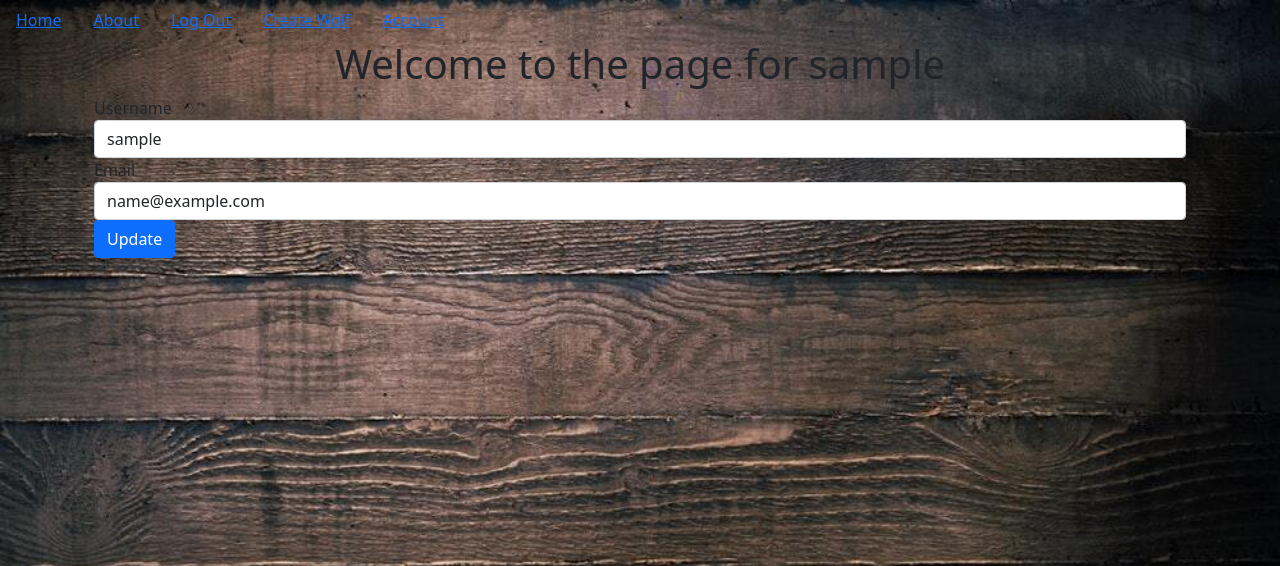
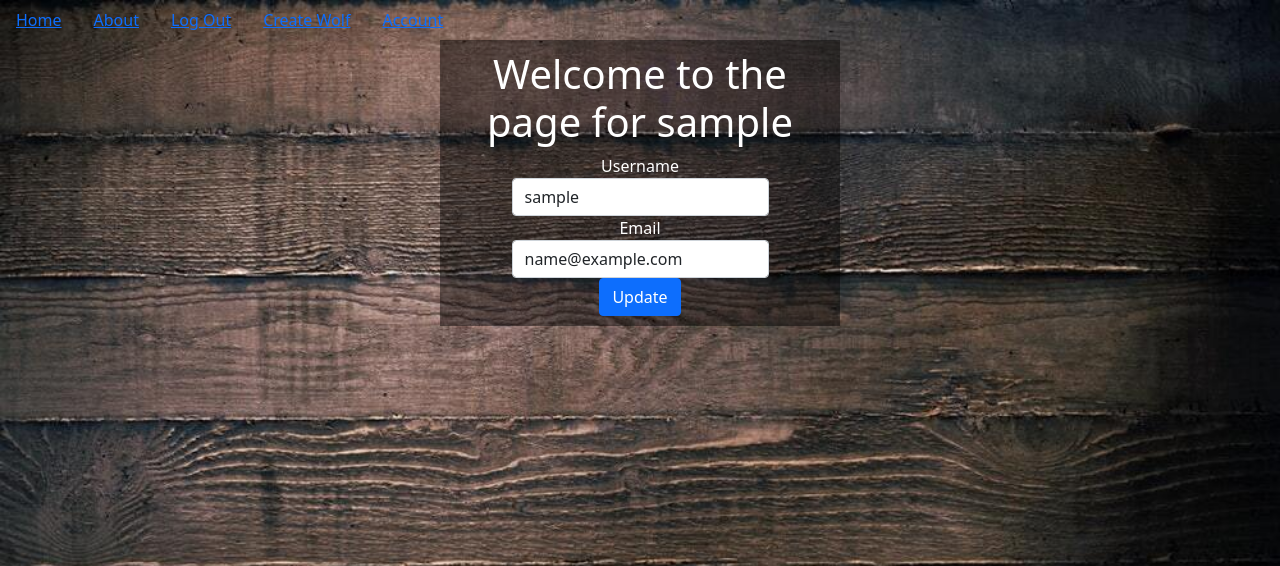
Before and after one commit to wolfsige/Collector, a Flask app: page /account in a window 1280 px wide. Shown: the top 566 px of the page. Run offline with Flask 2, Linux system fonts and the light colour scheme; the visitor is signed in with stand-in values (Sample User, id 1); data comes from the database, SQL or seed files in the repository; some libraries are stand-ins or nearby versions.

Commit message:
add account CSS

```diff
--- /dev/null
+++ b/myapp/static/account.css
@@ -0,0 +1,13 @@
+.jumbotron {
+  background-color: rgba(0, 0, 0, .45);
+  width: 400px;
+  color: white;
+  padding: 10px;
+}
+
+div.container{
+display: flex;
+flex-direction: column;
+align-items: center;
+text-align: center;
+}
--- a/myapp/templates/account.html
+++ b/myapp/templates/account.html
@@ -1,10 +1,9 @@
 {% extends "base.html" %}
 {% block content %}
-
+   <link rel="stylesheet" href="../static/account.css">
 <div class="jumbotron">
     <div align="center">
         <h1>Welcome to the page for {{current_user.username}}</h1>
-    </div>
     </div>
 
     <div class="container">
@@ -24,8 +23,7 @@
             <div class="form-group">
                 {{form.submit(class='btn btn-primary')}}
             </div>
-
-
         </form>
     </div>
+</div>
 {% endblock %}
```
Lines whose indentation alone changed are shown as unchanged.
